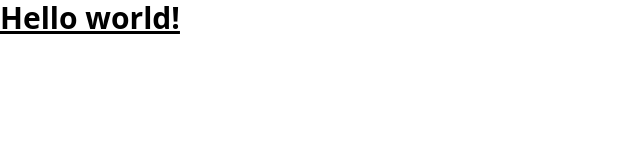
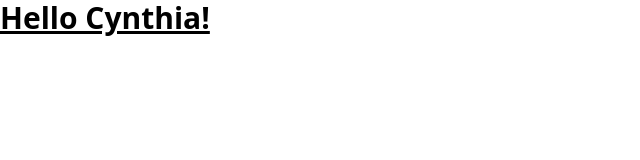
Before and after one commit to kinuthia-lawrence/orina-cynthia, a React (Vite) app: page / in a window 1280 px wide. Shown: the top 160 px of the page, without its empty margins (0-640 px from the left). Built offline with nearby package versions, Linux system fonts and the light colour scheme.

Commit message:
modified vite.config

```diff
--- a/src/App.tsx
+++ b/src/App.tsx
@@ -1,12 +1,9 @@
-import { useState } from "react";
-import reactLogo from "./assets/react.svg";
-import viteLogo from "/vite.svg";
 import "./index.css";
 
 function App() {
   return (
     <>
-      <h1 className="text-3xl font-bold underline">Hello world!</h1>
+      <h1 className="text-3xl font-bold underline">Hello Cynthia!</h1>
     </>
   );
 }
--- a/vite.config.ts
+++ b/vite.config.ts
@@ -1,7 +1,8 @@
-import { defineConfig } from 'vite'
-import tailwindcss from '@tailwindcss/vite'
+import { defineConfig } from "vite";
+import react from "@vitejs/plugin-react";
+import tailwindcss from "@tailwindcss/vite";
+
+// https://vitejs.dev/config/
 export default defineConfig({
-  plugins: [
-    tailwindcss(),
-  ],
-})
+  plugins: [react(), tailwindcss()],
+});
```
